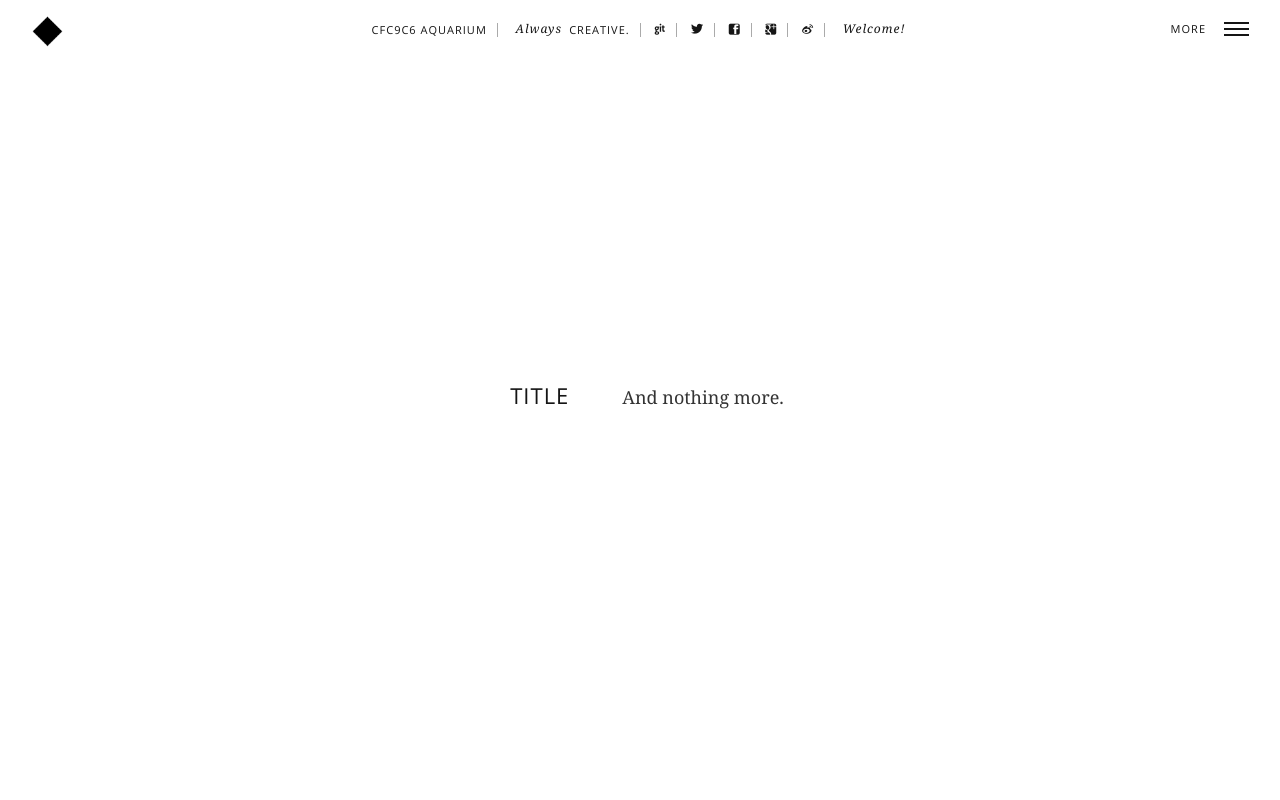
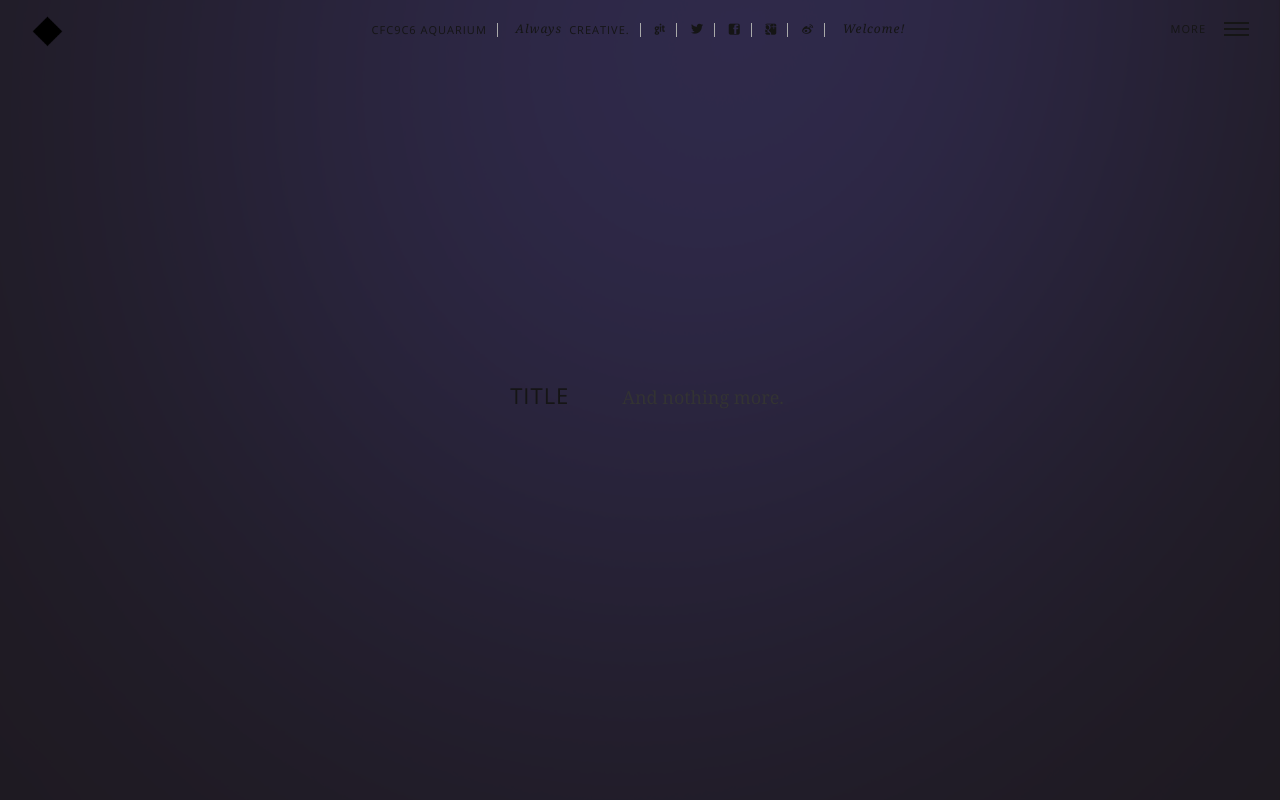
Before and after one commit to ElMardelTiempoPerdido/ElMardelTiempoPerdido.github.io, a plain HTML site: page archives/2021/05/index.html in a window 1280 px wide. Shown: the top 800 px of the page. Drawn offline with Linux system fonts and the light colour scheme.

Commit message:
Site updated: 2021-05-01 22:52:38

```diff
--- a/archives/2021/05/index.html
+++ b/archives/2021/05/index.html
@@ -170,7 +170,7 @@
       <!-- ============================ Hero Image =========================== -->
 
 <section id="hero" class="scrollme">
-    <div class="container-fluid element-img" style="background: url(/img/112719.jpg) no-repeat center center fixed;background-size: cover">
+    <div class="container-fluid element-img" style="background: url(/img/112719.png) no-repeat center center fixed;background-size: cover">
         <div class="row">
             <div class="col-xs-12 col-sm-8 col-sm-offset-2 col-md-8 col-md-offset-2 vertical-align cover boost text-center">
                 <div class="center-me animateme" data-when="exit" data-from="0" data-to="0.6" data-opacity="0" data-translatey="100">
```
Also changed, not shown: archives/2021/index.html (+1 -1 lines), archives/index.html (+1 -1 lines), index.html (+1 -1 lines).
